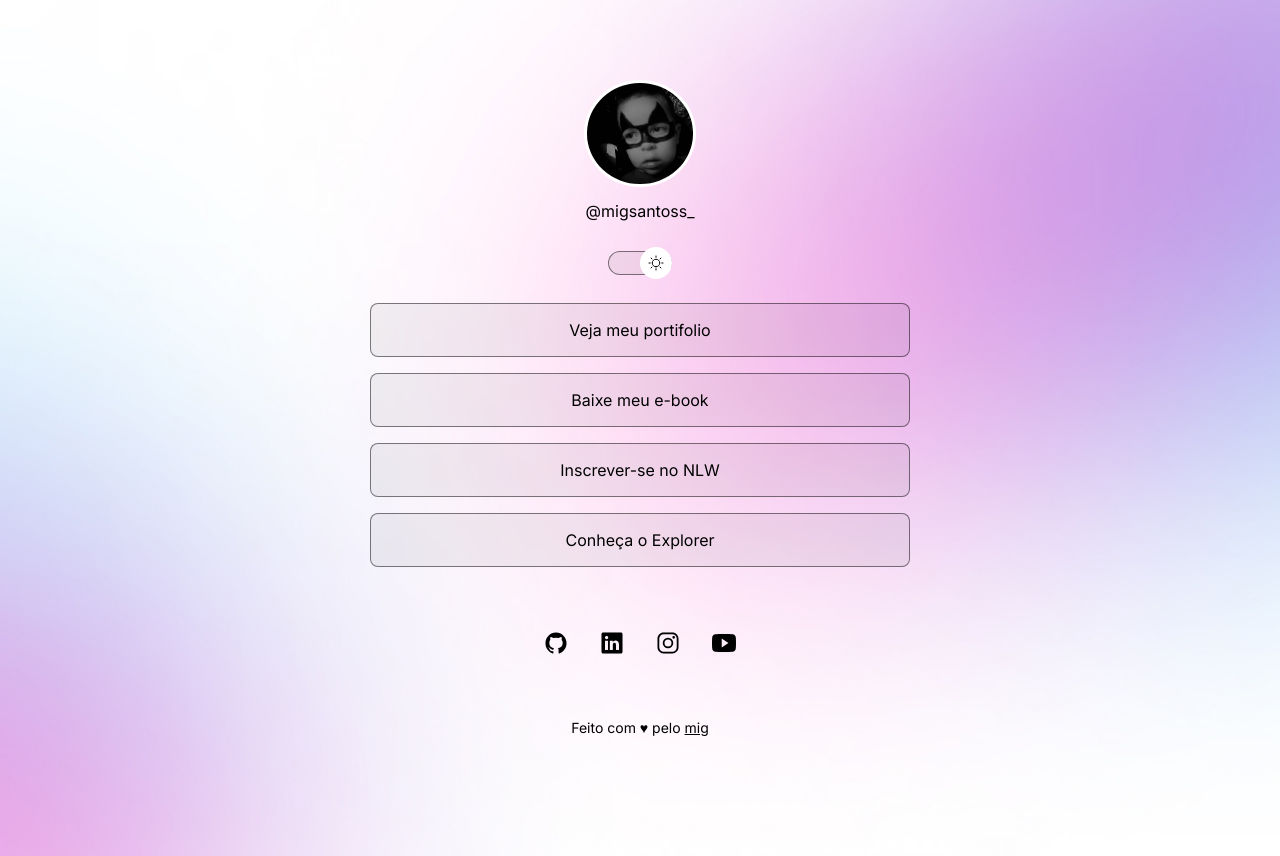
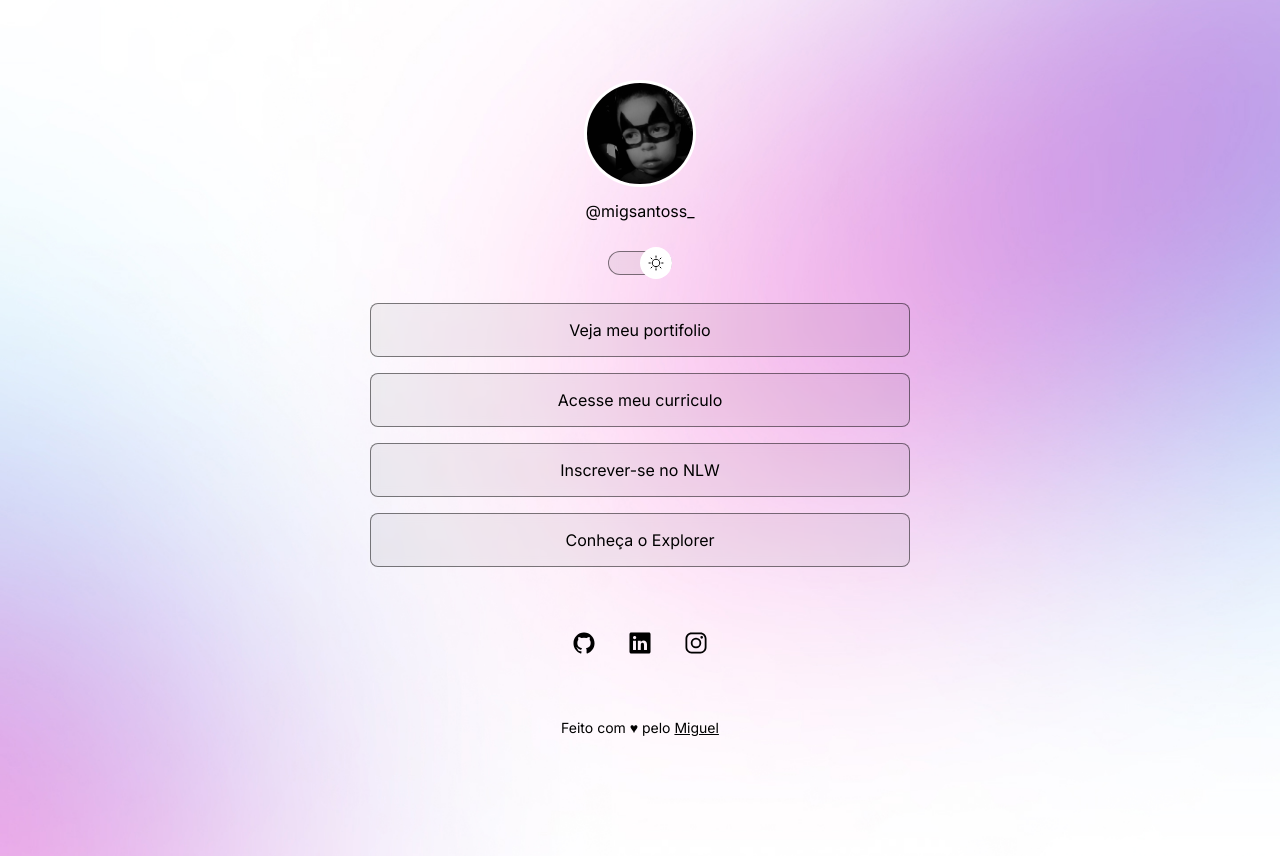
Before and after one commit to miguelsilva7309/projeto2, a plain HTML site: page index.html in a window 1280 px wide. Drawn offline with nearby package versions, Linux system fonts and the light colour scheme.

Commit message:
atualizacoes

```diff
--- a/index.html
+++ b/index.html
@@ -33,7 +33,7 @@
           <a href="#">Veja meu portifolio</a>
         </li>
         <li>
-          <a href="#">Baixe meu e-book</a>
+          <a href="#">Acesse meu curriculo</a>
         </li>
         <li>
           <a href="#">Inscrever-se no NLW</a>
@@ -45,7 +45,7 @@
         </li>
       </ul>
       <div id="social-links">
-        <a href="" target="_blank">
+        <a href="https://miguelsilva7309.github.io/projeto2/" target="_blank">
           <ion-icon name="logo-github"></ion-icon>
         </a>
         <a
@@ -57,13 +57,10 @@
         <a href="https://www.instagram.com/migsantoss_/" target="_blank">
           <ion-icon name="logo-instagram"></ion-icon>
         </a>
-        <a href="https://www.youtube.com/@cortesdorenatin" target="_blank">
-          <ion-icon name="logo-youtube"></ion-icon>
-        </a>
       </div>
       <footer>
         Feito com ♥ pelo
-        <a href="https://www.instagram.com/migsantoss_/">mig</a>
+        <a href="https://www.instagram.com/migsantoss_/">Miguel</a>
       </footer>
     </div>
     <script
```
